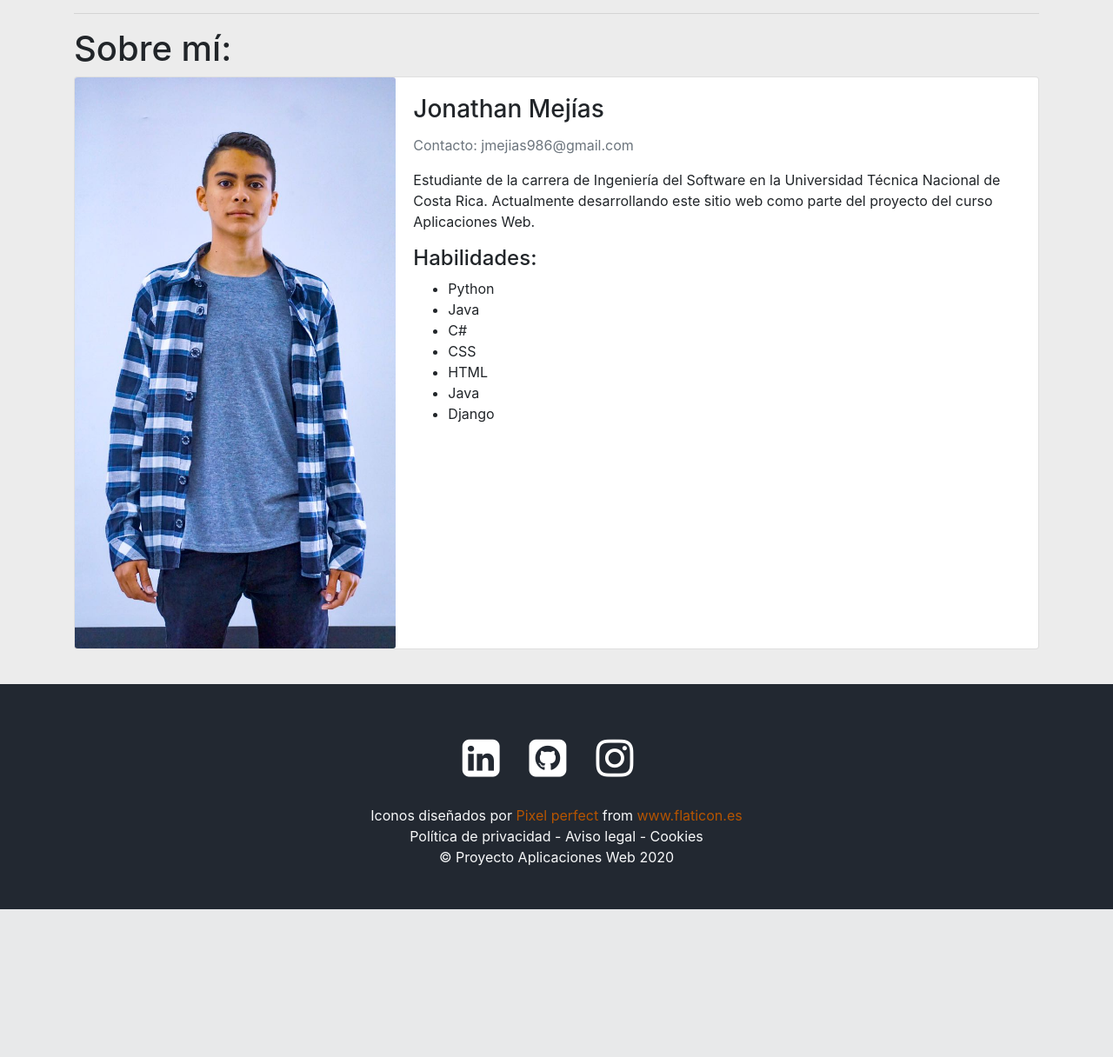
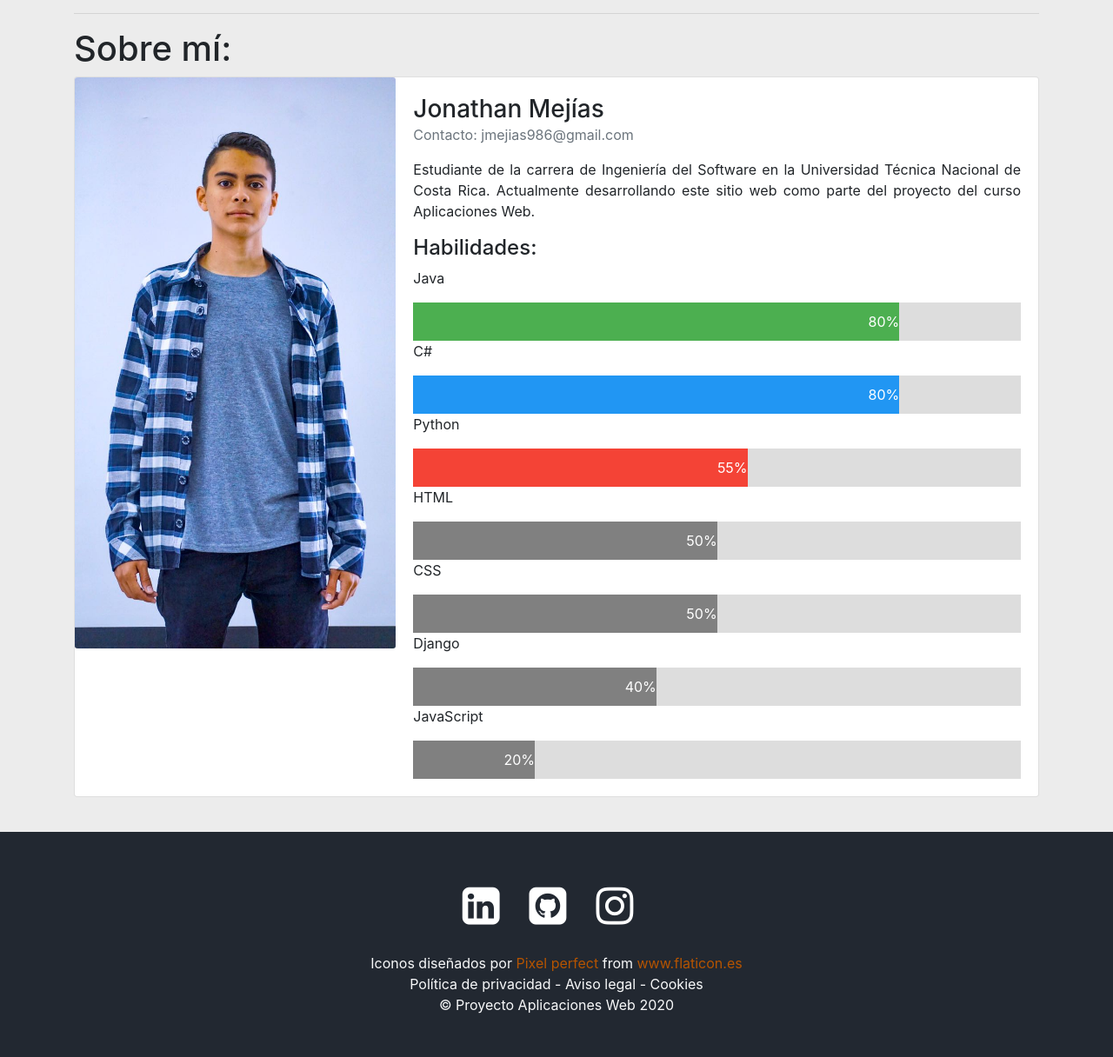
Before and after one commit to JMejiax/Django-First-Project, a Django app: page /nosotros/ in a window 1280 px wide. Shown: the part 1512-2728 px from the top of the page at 87% size. Before the commit the page ends 2558 px from the top, so only its background shows below. Run offline with Django 3.2, Linux system fonts and the light colour scheme; some libraries are stand-ins or nearby versions.

Commit message:
Informacion sobre mi-skills bar

```diff
--- a/PaginaBlogApp/templates/PaginaBlogApp/aboutus.html
+++ b/PaginaBlogApp/templates/PaginaBlogApp/aboutus.html
@@ -96,21 +96,41 @@
           </div>
           <div class="col-md-8">
             <div class="card-body">
-              <h3 class="card-title">Jonathan Mejías</h3>
+              <h3 class="card-title mb-0">Jonathan Mejías</h3>
               <p class="card-text text-muted mt-0">Contacto: jmejias986@gmail.com</p>
-              <p class="card-text">Estudiante de la carrera de Ingeniería del Software en la Universidad Técnica Nacional
+              <p class="card-text text-justify">Estudiante de la carrera de Ingeniería del Software en la Universidad
+                Técnica Nacional
                 de Costa Rica. Actualmente desarrollando este sitio web como parte del proyecto del curso
                 Aplicaciones Web.</p>
-                <h4>Habilidades:</h4>
-                <ul>
-                  <li>Python</li>
-                  <li>Java</li>
-                  <li>C#</li>
-                  <li>CSS</li>
-                  <li>HTML</li>
-                  <li>Java</li>
-                  <li>Django</li>
-                </ul>
+              <h4>Habilidades:</h4>
+              <p>Java</p>
+              <div class="contenedor">
+                <div class="skills java">80%</div>
+              </div>
+              <p>C#</p>
+              <div class="contenedor">
+                <div class="skills csharp">80%</div>
+              </div>
+              <p>Python</p>
+              <div class="contenedor">
+                <div class="skills py">55%</div>
+              </div>
+              <p>HTML</p>
+              <div class="contenedor">
+                <div class="skills html">50%</div>
+              </div>
+              <p>CSS</p>
+              <div class="contenedor">
+                <div class="skills css">50%</div>
+              </div>
+              <p>Django</p>
+              <div class="contenedor">
+                <div class="skills django">40%</div>
+              </div>
+              <p>JavaScript</p>
+              <div class="contenedor">
+                <div class="skills js">20%</div>
+              </div>
             </div>
           </div>
         </div>
--- a/static/aboutus/aboutus.css
+++ b/static/aboutus/aboutus.css
@@ -6,3 +6,24 @@ img#body-img{
 	height: 350px;
 	width: 100%;
 }
+
+/* Container for skill bars */
+.contenedor {
+  width: 100%; /* Full width */
+  background-color: #ddd; /* Grey background */
+}
+
+.skills {
+  text-align: right; /* Right-align text */
+  padding-top: 10px; /* Add top padding */
+  padding-bottom: 10px; /* Add bottom padding */
+  color: white; /* White text color */
+}
+
+.java {width: 80%; background-color: #4CAF50;} /* Green */
+.csharp {width: 80%; background-color: #2196F3;} /* Blue */
+.py {width: 55%; background-color: #f44336;} /* Red */
+.html {width: 50%; background-color: #808080;} /* Dark Grey */
+.css {width: 50%; background-color: #808080;} /* Dark Grey */
+.django {width: 40%; background-color: #808080;} /* Dark Grey */
+.js {width: 20%; background-color: #808080;} /* Dark Grey */
```
